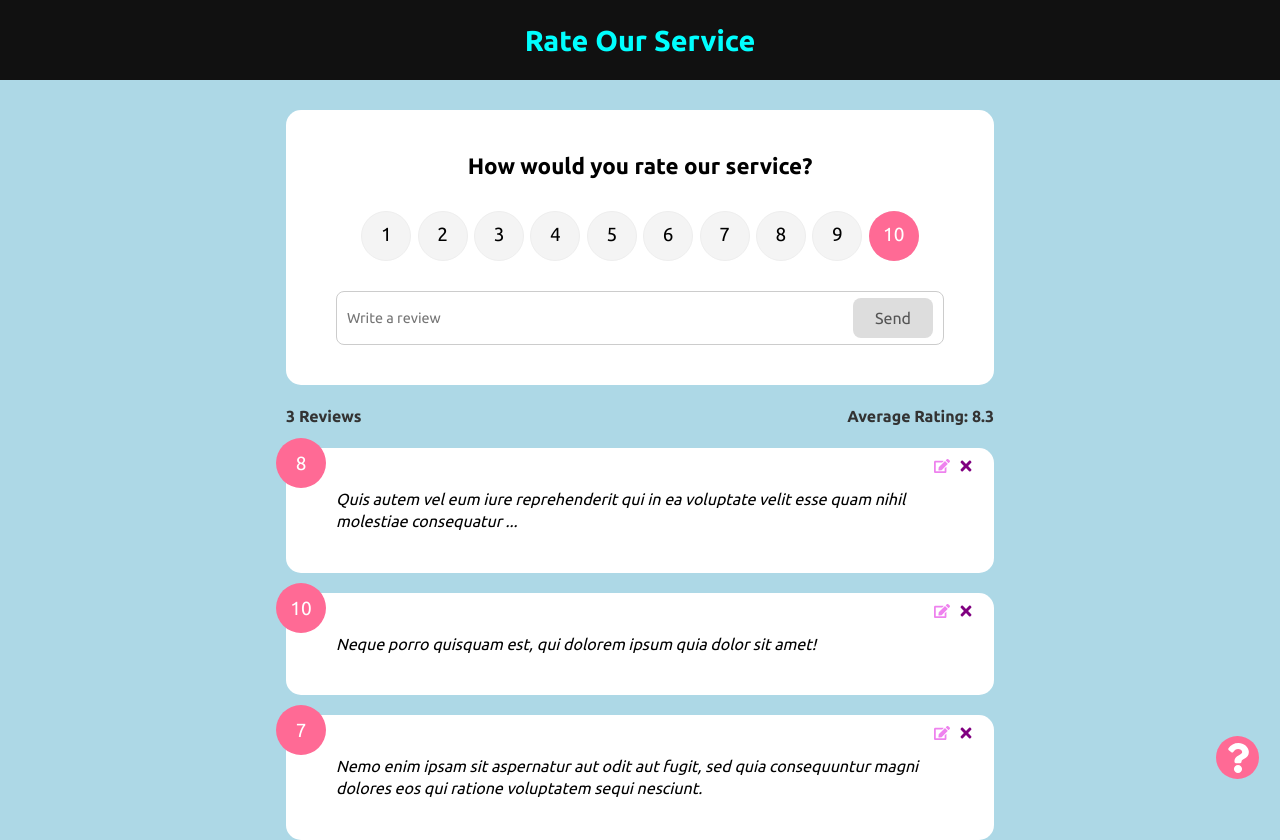
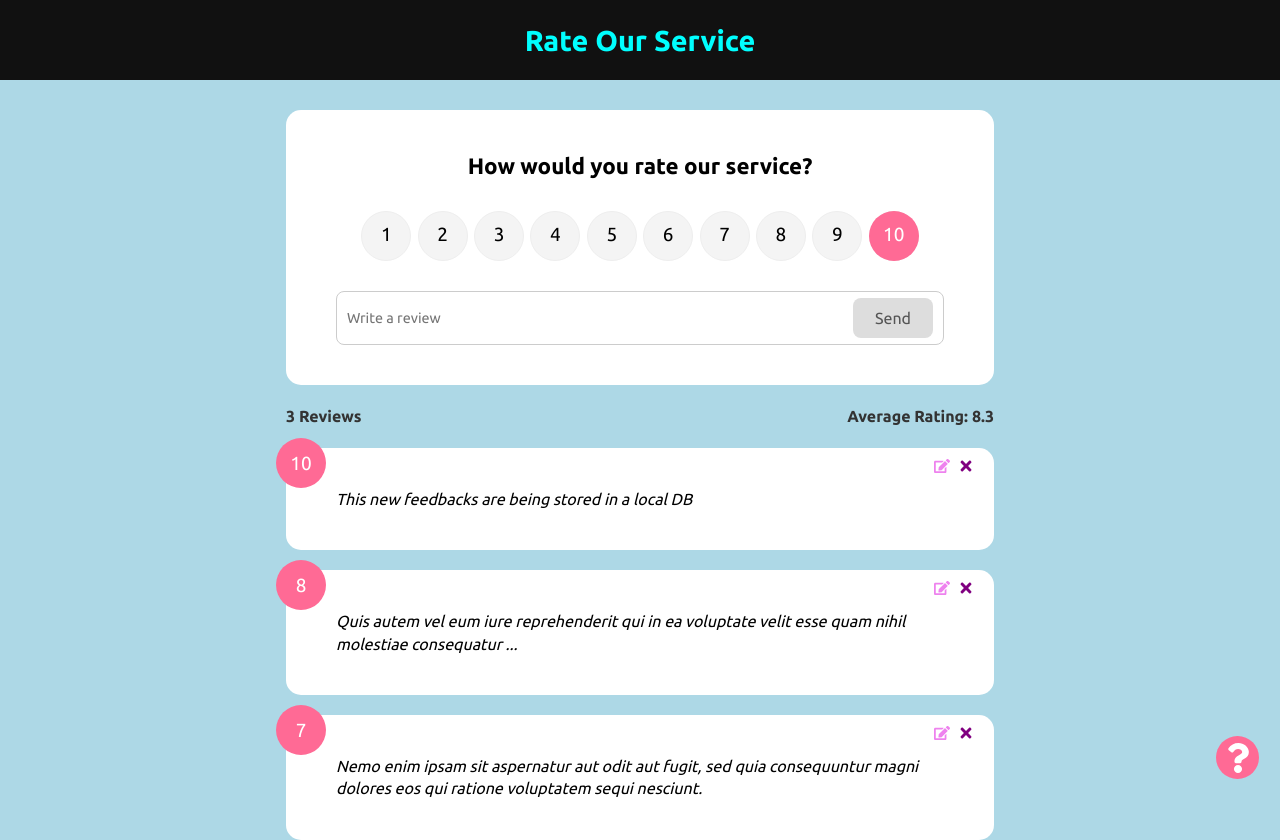
Before and after one commit to zynkro/react_rate-our-service-app, a React (Create React App) app: page / in a window 1280 px wide. Built offline with nearby package versions, Linux system fonts and the light colour scheme; data requests are answered from the project's data file.

Commit message:
Using concurently and dummy JSON web server

```diff
--- a/db.json
+++ b/db.json
@@ -6,14 +6,14 @@
       "id": 1
     },
     {
-      "text": "Neque porro quisquam est, qui dolorem ipsum quia dolor sit amet!",
-      "rating": 10,
-      "id": 2
-    },
-    {
       "text": "Quis autem vel eum iure reprehenderit qui in ea voluptate velit esse quam nihil molestiae consequatur ...",
       "rating": 8,
       "id": 3
+    },
+    {
+      "text": "This new feedbacks are being stored in a local DB",
+      "rating": 10,
+      "id": 4
     }
   ]
 }
--- a/src/contexts/FeedbackContext.js
+++ b/src/contexts/FeedbackContext.js
@@ -5,23 +5,7 @@ const FeedbackContext = createContext();
 // `Provider` provides data to all of its children. Which data? Data passeed in via
 // a single prop called `value` - object that can contain functions, variables etc.
 export const FeedbackProvider = ({ children }) => {
-  const [feedbacks, setFeedbacks] = useState([
-    {
-      text: 'Nemo enim ipsam sit aspernatur aut odit aut fugit, sed quia consequuntur magni dolores eos qui ratione voluptatem sequi nesciunt.',
-      rating: 7,
-      id: 1,
-    },
-    {
-      text: 'Neque porro quisquam est, qui dolorem ipsum quia dolor sit amet!',
-      rating: 10,
-      id: 2,
-    },
-    {
-      text: 'Quis autem vel eum iure reprehenderit qui in ea voluptate velit esse quam nihil molestiae consequatur ...',
-      rating: 8,
-      id: 3,
-    },
-  ]);
+  const [feedbacks, setFeedbacks] = useState([]);
 
   const [feedbackEditState, setFeedbackEditState] = useState({
     // Default state:
```
